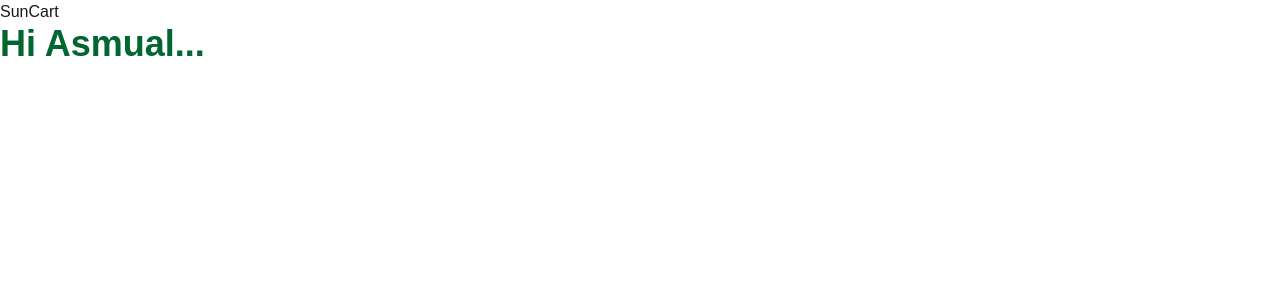
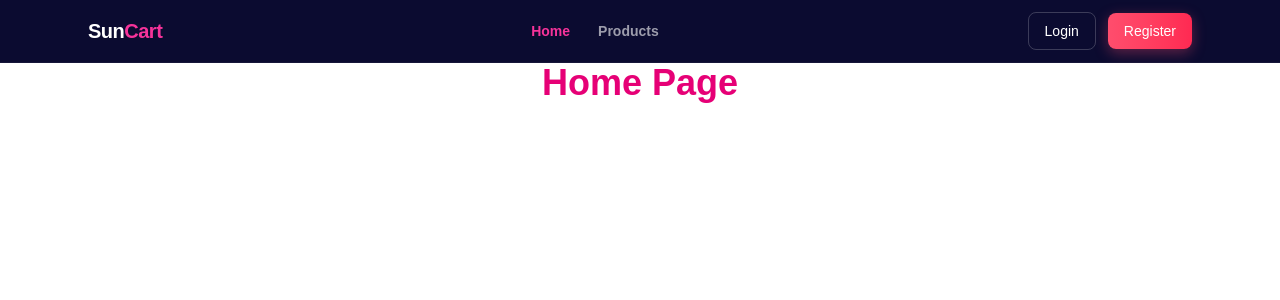
Before and after one commit to Asmual/Assignment-8, a Next.js app: page / in a window 1280 px wide. Shown: the top 300 px of the page. Built offline with nearby package versions, Linux system fonts and the light colour scheme.

Commit message:
Navbar design complete

```diff
--- a/package.json
+++ b/package.json
@@ -1,4 +1,5 @@
 {
+
   "name": "sun-cart-assignment-8",
   "version": "0.1.0",
   "private": true,
--- a/src/app/page.js
+++ b/src/app/page.js
@@ -4,7 +4,7 @@ export default function Home() {
   return (
 
 
-    <h2 className="font-bold text-4xl text-green-800">Hi Asmual...</h2>
+    <h2 className="font-bold text-4xl text-pink-600 text-center">Home Page</h2>
 
 
   );
--- a/src/components/Navbar.jsx
+++ b/src/components/Navbar.jsx
@@ -1,11 +1,109 @@
+"use client";
+
+import Link from "next/link";
+import { usePathname } from "next/navigation";
+
+const Navbar = () => {
+
+  const user = null;
+
+  const pathname = usePathname();
+
+  return (
+    <nav className="w-full bg-[#0b0b30] border-b border-white/5 sticky top-0 z-50">
+      <div className="max-w-6xl mx-auto px-6 py-3 flex items-center justify-between gap-4">
 
 
-const Navbar = () => {
-  return (
-    <div>
-      <h2>SunCart</h2>
-    </div>
+        <Link href="/" className="flex items-center gap-2 shrink-0">
+          <span className="font-extrabold text-xl text-white tracking-tight">
+            Sun<span className="text-pink-500">Cart</span>
+          </span>
+        </Link>
 
+
+        <div className="hidden md:flex items-center gap-7">
+          <Link
+            href="/"
+            className={`text-sm font-semibold transition-colors ${pathname === "/"
+              ? "text-pink-500"
+                : "text-white/60 hover:text-white"
+              }`}
+          >
+            Home
+          </Link>
+
+          <Link
+            href="/products"
+            className={`text-sm font-semibold transition-colors ${pathname === "/products"
+              ? "text-pink-500"
+                : "text-white/60 hover:text-white"
+              }`}
+          >
+            Products
+          </Link>
+
+
+          {user && (
+            <Link
+              href="/my-profile"
+              className={`text-sm font-medium transition-colors ${pathname === "/my-profile"
+                ? "text-pink-500"
+                  : "text-white/60 hover:text-white"
+                }`}
+            >
+              My Profile
+            </Link>
+          )}
+        </div>
+
+
+        <div className="flex items-center gap-3">
+          {user ? (
+
+            <>
+              <div className="w-9 h-9 rounded-full border-2 border-pink-500 overflow-hidden cursor-pointer">
+                {user.image ? (
+                  // eslint-disable-next-line @next/next/no-img-element
+                  <img
+                    src={user.image}
+                    alt={user.name}
+                    className="w-full h-full object-cover"
+                  />
+                ) : (
+                  <div className="w-full h-full bg-linear-to-br from-[#ff4d6d] to-[#ff8c42] flex items-center justify-center text-white font-semibold text-sm">
+                    {user.name?.charAt(0).toUpperCase()}
+                  </div>
+                )}
+              </div>
+
+              <div className="w-px h-5 bg-white/10" />
+
+              <button className="px-4 py-2 rounded-lg text-sm font-medium bg-[#ff4d6d]/10 border border-[#ff4d6d]/30 text-pink-500 hover:bg-[#ff4d6d]/20 transition-all">
+                Logout
+              </button>
+            </>
+          ) : (
+
+            <>
+              <Link
+                href="/login"
+                className="px-4 py-2 rounded-lg text-sm font-medium border border-white/20 text-white hover:border-pink-500 hover:text-pink-500 transition-all"
+              >
+                Login
+              </Link>
+
+              <Link
+                href="/register"
+                className="px-4 py-2 rounded-lg text-sm font-medium bg-linear-to-r from-[#ff4d6d] to-[#ff2952] text-white shadow-[0_4px_14px_rgba(255,77,109,0.35)] hover:shadow-[0_6px_18px_rgba(255,77,109,0.5)]"
+              >
+                Register
+              </Link>
+            </>
+          )}
+        </div>
+
+      </div>
+    </nav>
   );
 };
 
```
Also changed, not shown: git.txt, lib/auth-client.js (added), lib/auth.js (renamed from src/lib/auth.js), public/images/my-profile.PNG (added).
